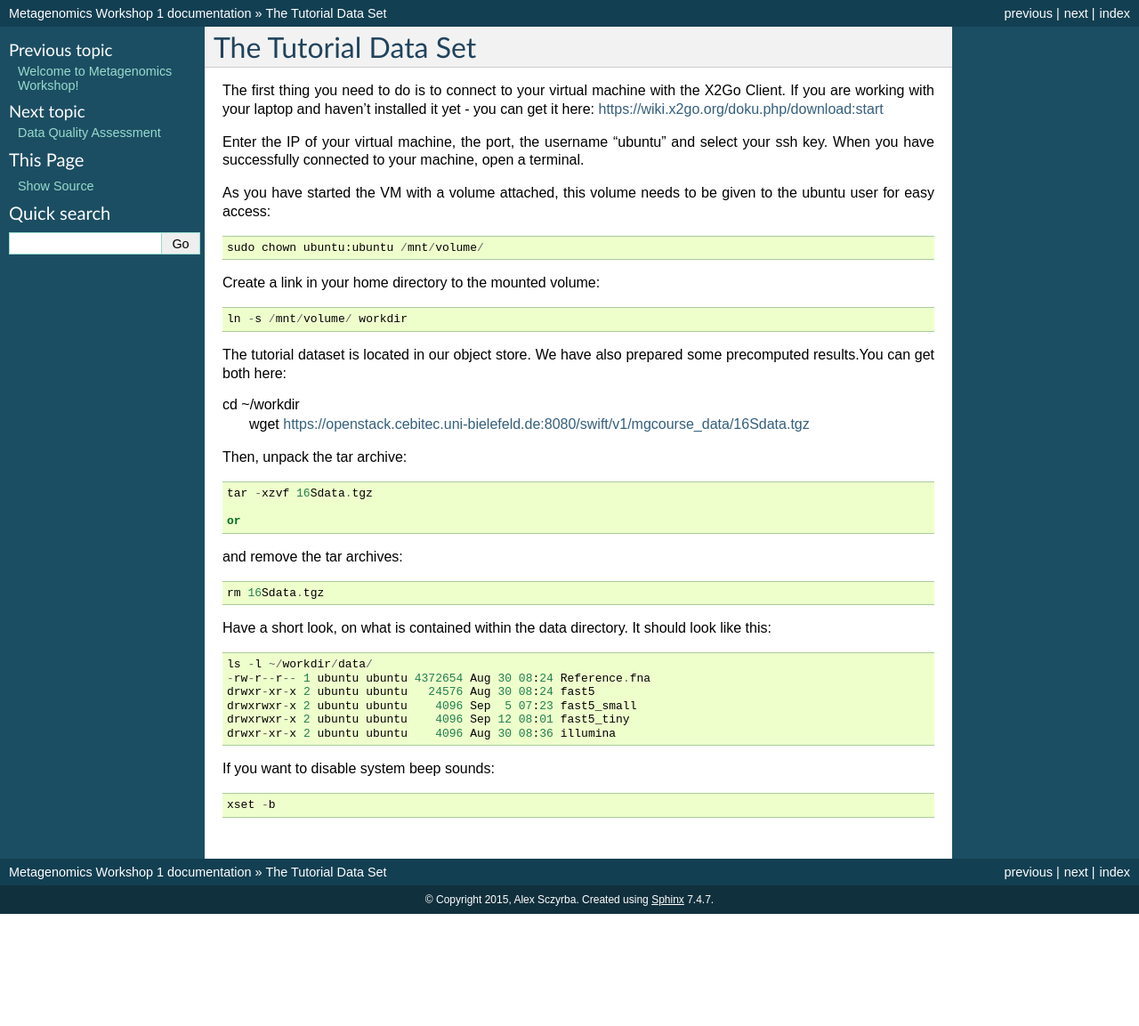
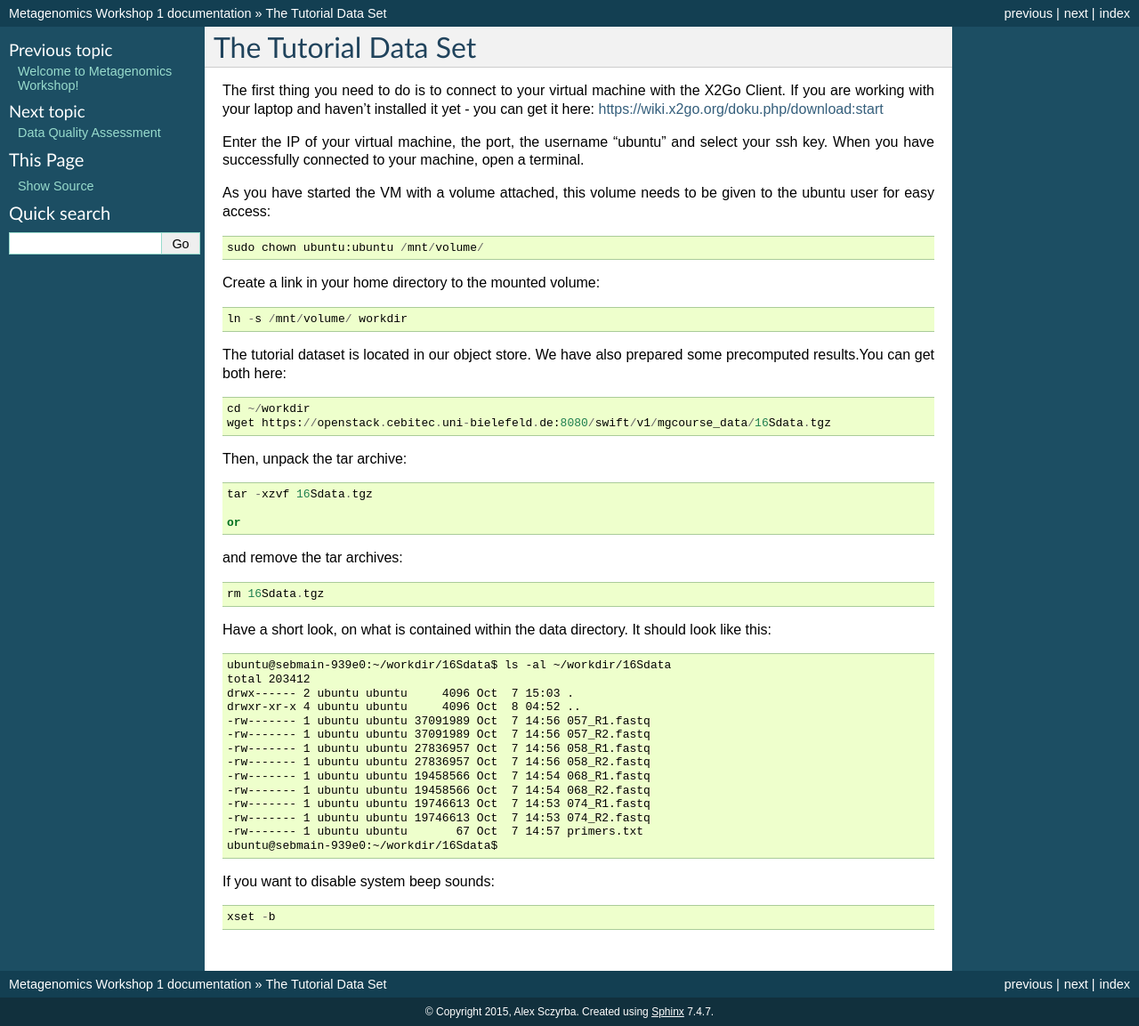
Before and after one commit to jueneman/16S-workshop-denbi, a Sphinx documentation site: the page built from docs/data.rst, in a window 1280 px wide. Shown: the whole page at 89% size. Built offline with Sphinx 7.4.7, drawn with Linux system fonts in a browser that asks for light colours; pages that are not in the unit, such as notebooks, are missing from menus; before the commit the page ends 1027 px from its top, so only the background shows below that.

Commit message:
Update data.rst

```diff
--- a/docs/data.rst
+++ b/docs/data.rst
@@ -16,7 +16,7 @@ Create a link in your home directory to the mounted volume::
 
 The tutorial dataset is located in our object store. We have also prepared some precomputed results.You can get both here::
 
-cd ~/workdir
+  cd ~/workdir
   wget https://openstack.cebitec.uni-bielefeld.de:8080/swift/v1/mgcourse_data/16Sdata.tgz
 
 Then, unpack the tar archive::
@@ -31,12 +31,20 @@ and remove the tar archives::
 
 Have a short look, on what is contained within the data directory. It should look like this::
 
-  ls -l ~/workdir/data/
-  -rw-r--r-- 1 ubuntu ubuntu 4372654 Aug 30 08:24 Reference.fna
-  drwxr-xr-x 2 ubuntu ubuntu   24576 Aug 30 08:24 fast5
-  drwxrwxr-x 2 ubuntu ubuntu    4096 Sep  5 07:23 fast5_small
-  drwxrwxr-x 2 ubuntu ubuntu    4096 Sep 12 08:01 fast5_tiny
-  drwxr-xr-x 2 ubuntu ubuntu    4096 Aug 30 08:36 illumina
+  ubuntu@sebmain-939e0:~/workdir/16Sdata$ ls -al ~/workdir/16Sdata
+  total 203412
+  drwx------ 2 ubuntu ubuntu     4096 Oct  7 15:03 .
+  drwxr-xr-x 4 ubuntu ubuntu     4096 Oct  8 04:52 ..
+  -rw------- 1 ubuntu ubuntu 37091989 Oct  7 14:56 057_R1.fastq
+  -rw------- 1 ubuntu ubuntu 37091989 Oct  7 14:56 057_R2.fastq
+  -rw------- 1 ubuntu ubuntu 27836957 Oct  7 14:56 058_R1.fastq
+  -rw------- 1 ubuntu ubuntu 27836957 Oct  7 14:56 058_R2.fastq
+  -rw------- 1 ubuntu ubuntu 19458566 Oct  7 14:54 068_R1.fastq
+  -rw------- 1 ubuntu ubuntu 19458566 Oct  7 14:54 068_R2.fastq
+  -rw------- 1 ubuntu ubuntu 19746613 Oct  7 14:53 074_R1.fastq
+  -rw------- 1 ubuntu ubuntu 19746613 Oct  7 14:53 074_R2.fastq
+  -rw------- 1 ubuntu ubuntu       67 Oct  7 14:57 primers.txt
+  ubuntu@sebmain-939e0:~/workdir/16Sdata$
 
 If you want to disable system beep sounds::
 
```
